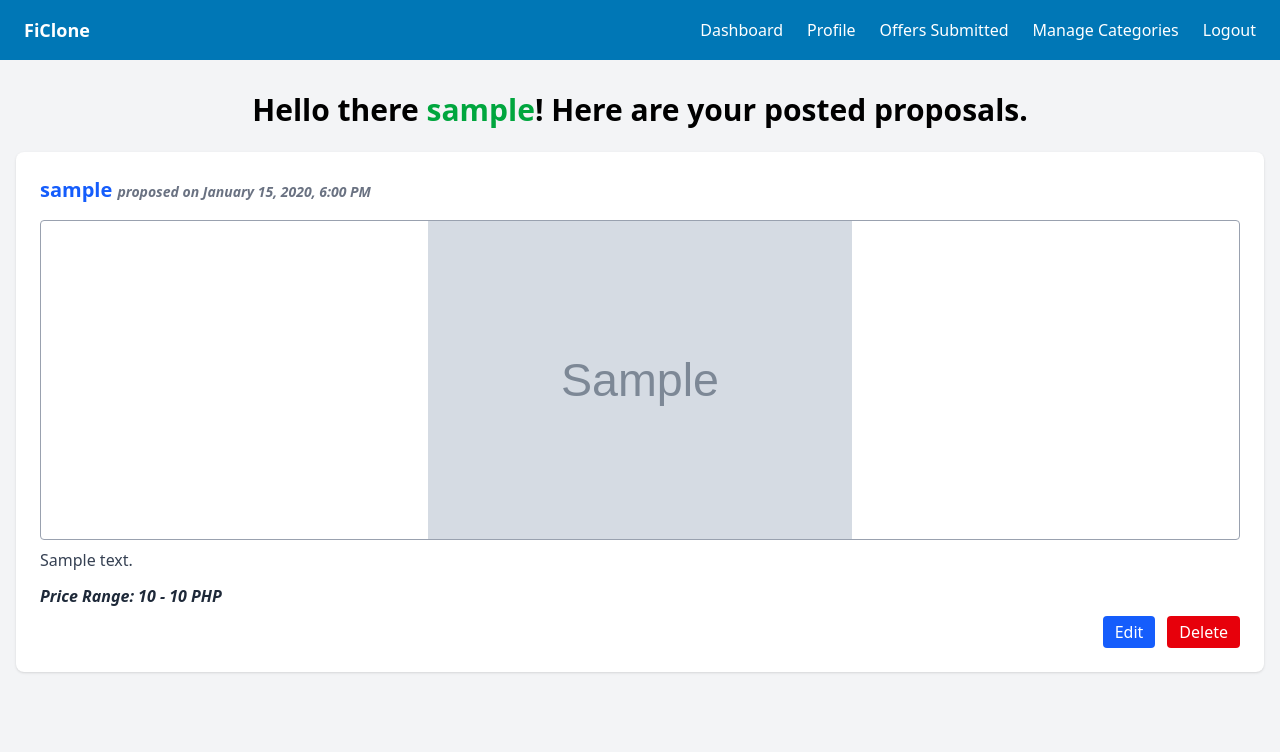
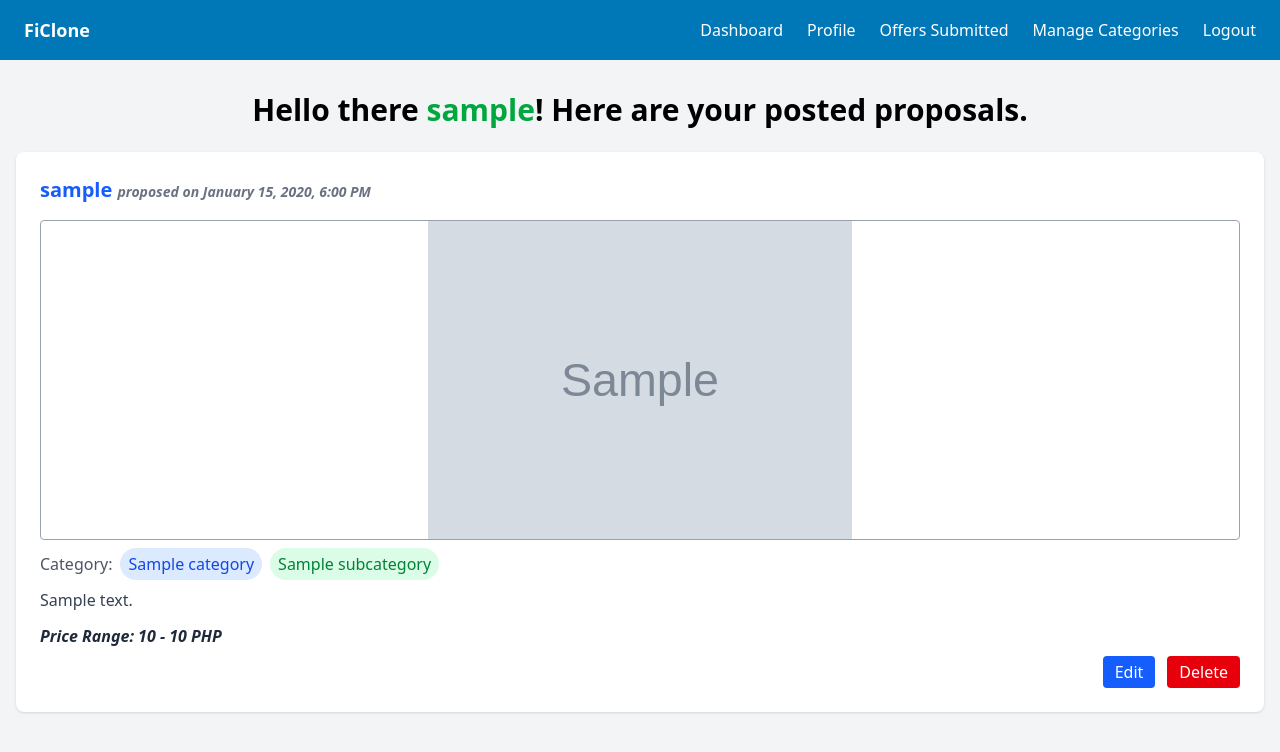
Before and after one commit to ntpyxl/PHP_Fiverr_Clone, a PHP site: page /freelancer/freelancer_proposals.php in a window 1280 px wide. Shown: the top 752 px of the page. Run offline with PHP 8.4, Linux system fonts and the light colour scheme; the visitor is signed in with stand-in values (Sample User, id 1); tables that the repository leaves empty hold one stand-in row (values such as "Sample post"); grey boxes marked "Sample" are stand-in pictures.

Commit message:
Improved proposal edit form behavior regarding categories

```diff
--- a/core/classes/Proposal.php
+++ b/core/classes/Proposal.php
@@ -29,13 +29,36 @@ class Proposal extends Database
     public function getProposals($id = null)
     {
         if ($id) {
-            $sql = "SELECT * FROM Proposals JOIN fiverr_clone_users on Proposals.proposer_id = fiverr_clone_users.user_id WHERE Proposal_id = ?";
+            $sql = "SELECT
+                    Proposals.*,
+                    category.category_name,
+                    subcategory.subcategory_name,
+                    fiverr_clone_users.*,
+                    Proposals.date_added AS proposals_date_added
+                    FROM Proposals
+                    JOIN fiverr_clone_users ON
+                    Proposals.proposer_id = fiverr_clone_users.user_id
+                    LEFT JOIN category ON
+                    Proposals.category_id = category.category_id
+                    LEFT JOIN subcategory ON
+                    Proposals.subcategory_id = subcategory.subcategory_id
+                    WHERE Proposal_id = ?
+                    ORDER BY Proposals.date_added DESC";
             return $this->executeQuerySingle($sql, [$id]);
         }
-        $sql = "SELECT Proposals.*, fiverr_clone_users.*,
+        $sql = "SELECT
+                Proposals.*,
+                category.category_name,
+                subcategory.subcategory_name,
+                fiverr_clone_users.*,
                 Proposals.date_added AS proposals_date_added
-                FROM Proposals JOIN fiverr_clone_users ON
+                FROM Proposals
+                JOIN fiverr_clone_users ON
                 Proposals.proposer_id = fiverr_clone_users.user_id
+                LEFT JOIN category ON
+                Proposals.category_id = category.category_id
+                LEFT JOIN subcategory ON
+                Proposals.subcategory_id = subcategory.subcategory_id
                 ORDER BY Proposals.date_added DESC";
         return $this->executeQuery($sql);
     }
@@ -43,10 +66,18 @@ class Proposal extends Database
 
     public function getProposalsByUserID($user_id)
     {
-        $sql = "SELECT Proposals.*, fiverr_clone_users.*,
+        $sql = "SELECT
+                Proposals.*,
+                category.category_name,
+                subcategory.subcategory_name,
+                fiverr_clone_users.*,
                 Proposals.date_added AS proposals_date_added
                 FROM Proposals JOIN fiverr_clone_users ON
                 Proposals.proposer_id = fiverr_clone_users.user_id
+                LEFT JOIN category ON
+                Proposals.category_id = category.category_id
+                LEFT JOIN subcategory ON
+                Proposals.subcategory_id = subcategory.subcategory_id
                 WHERE proposals.proposer_id = ?
                 ORDER BY Proposals.date_added DESC";
         return $this->executeQuery($sql, [$user_id]);
--- a/core/handleForms.php
+++ b/core/handleForms.php
@@ -116,10 +116,12 @@ if (isset($_POST['insertNewProposalBtn'])) {
 }
 
 if (isset($_POST['updateProposalBtn'])) {
+	$proposal_id = $_POST['proposal_id'];
+	$description = htmlspecialchars($_POST['description']);
+	$category_id = $_POST['category'];
+	$subcategory_id = $_POST['subcategory'];
 	$min_price = $_POST['min_price'];
 	$max_price = $_POST['max_price'];
-	$proposal_id = $_POST['proposal_id'];
-	$description = htmlspecialchars($_POST['description']);
 	if ($proposalObj->updateProposal($category_id, $subcategory_id, $description, $min_price, $max_price, $proposal_id)) {
 		$_SESSION['status'] = "200";
 		$_SESSION['message'] = "Proposal updated successfully!";
--- a/core/scripts/proposalCard.js
+++ b/core/scripts/proposalCard.js
@@ -1,3 +1,35 @@
 $('.editProposalButton').on('click', function() {
     $(this).closest('.proposalCard').find('.updateProposalForm').toggleClass('hidden');
+
+    let category_id = $(this).closest('.proposalCard').find('.categorySelect').val();
+    let subcategory_select = $(this).closest('.proposalCard').find('.subcategorySelect');
+    let current_subcategory_id = $(this).data('subcategory-id');
+
+    refreshSubcategoryOptions(category_id, subcategory_select, current_subcategory_id);
 });
+
+$('.categorySelect').on('change', function() {
+    let category_id = $(this).val();
+    let subcategory_select = $(this).closest('.categoryForm').find('.subcategorySelect')
+    refreshSubcategoryOptions(category_id, subcategory_select);
+})
+
+function refreshSubcategoryOptions(category_id, subcategory_select, current_subcategory_id = null) {
+    const formData = {
+        category_id: category_id,
+        refreshSubcategoryOptionsRequest: 1
+    };
+
+    $.ajax({
+        type: "POST",
+        url: "../core/handleForms.php",
+        data: formData,
+        success: function(data) {
+            $(subcategory_select).html('<option value="" disabled selected>Select a subcategory</option>' + data);
+
+            if (current_subcategory_id) {
+                $(subcategory_select).val(current_subcategory_id);
+            }
+        }
+    });
+}
--- a/core/scripts/proposalForm.js
+++ b/core/scripts/proposalForm.js
@@ -1,7 +1,6 @@
 $('#categorySelect').on('change', function() {
     refreshSubcategoryOptions();
 })
-
 
 function refreshSubcategoryOptions() {
     const formData = {
--- a/core/styles.css
+++ b/core/styles.css
@@ -10,8 +10,10 @@
     --color-red-400: oklch(70.4% 0.191 22.216);
     --color-red-600: oklch(57.7% 0.245 27.325);
     --color-red-700: oklch(50.5% 0.213 27.518);
+    --color-green-100: oklch(96.2% 0.044 156.743);
     --color-green-600: oklch(62.7% 0.194 149.214);
     --color-green-700: oklch(52.7% 0.154 150.069);
+    --color-blue-100: oklch(93.2% 0.032 255.585);
     --color-blue-300: oklch(80.9% 0.105 251.813);
     --color-blue-500: oklch(62.3% 0.214 259.815);
     --color-blue-600: oklch(54.6% 0.245 262.881);
@@ -229,6 +231,9 @@
     @media (width >= 96rem) {
       max-width: 96rem;
     }
+  }
+  .mx-1 {
+    margin-inline: calc(var(--spacing) * 1);
   }
   .mx-auto {
     margin-inline: auto;
@@ -456,6 +461,13 @@
       margin-block-end: calc(calc(var(--spacing) * 6) * calc(1 - var(--tw-space-y-reverse)));
     }
   }
+  .space-x-2 {
+    :where(& > :not(:last-child)) {
+      --tw-space-x-reverse: 0;
+      margin-inline-start: calc(calc(var(--spacing) * 2) * var(--tw-space-x-reverse));
+      margin-inline-end: calc(calc(var(--spacing) * 2) * calc(1 - var(--tw-space-x-reverse)));
+    }
+  }
   .space-x-3 {
     :where(& > :not(:last-child)) {
       --tw-space-x-reverse: 0;
@@ -535,6 +547,9 @@
   .bg-\[\#0077B6\] {
     background-color: #0077B6;
   }
+  .bg-blue-100 {
+    background-color: var(--color-blue-100);
+  }
   .bg-blue-600 {
     background-color: var(--color-blue-600);
   }
@@ -546,6 +561,9 @@
   }
   .bg-gray-200 {
     background-color: var(--color-gray-200);
+  }
+  .bg-green-100 {
+    background-color: var(--color-green-100);
   }
   .bg-green-600 {
     background-color: var(--color-green-600);
@@ -675,6 +693,9 @@
   .text-blue-600 {
     color: var(--color-blue-600);
   }
+  .text-blue-700 {
+    color: var(--color-blue-700);
+  }
   .text-gray-400 {
     color: var(--color-gray-400);
   }
@@ -695,6 +716,9 @@
   }
   .text-green-600 {
     color: var(--color-green-600);
+  }
+  .text-green-700 {
+    color: var(--color-green-700);
   }
   .text-red-600 {
     color: var(--color-red-600);
--- a/freelancer/freelancer_proposals.php
+++ b/freelancer/freelancer_proposals.php
@@ -53,6 +53,16 @@ if (!$userObj->isLoggedIn()) {
                         alt="Proposal Image"
                         class="w-full h-80 object-contain border border-gray-400 rounded mt-4">
 
+                    <div class="mt-2 flex items-center space-x-2">
+                        <span class="font-medium text-gray-600">Category:</span>
+                        <span class="px-2 py-1 bg-blue-100 text-blue-700 rounded-full font-medium">
+                            <?php echo $proposal['category_name']; ?>
+                        </span>
+                        <span class="px-2 py-1 bg-green-100 text-green-700 rounded-full font-medium">
+                            <?php echo $proposal['subcategory_name']; ?>
+                        </span>
+                    </div>
+
                     <p class="mt-2 text-gray-700"><?php echo $proposal['description']; ?></p>
 
                     <h4 class="mt-3 font-semibold text-gray-800">
@@ -61,6 +71,7 @@ if (!$userObj->isLoggedIn()) {
 
                     <div class="flex mt-2 justify-end space-x-3">
                         <button
+                            data-subcategory-id="<?php echo $proposal['subcategory_id']; ?>"
                             class="editProposalButton bg-blue-600 hover:bg-blue-700 text-white px-3 py-1 rounded cursor-pointer">
                             Edit
                         </button>
@@ -78,6 +89,41 @@ if (!$userObj->isLoggedIn()) {
                     </div>
 
                     <form action="../core/handleForms.php" method="POST" class="updateProposalForm hidden mt-6 space-y-4">
+                        <div>
+                            <label class="block text-sm font-medium mb-1">Description</label>
+                            <input type="hidden" name="proposal_id" value="<?php echo $proposal['proposal_id']; ?>">
+                            <textarea name="description"
+                                class="w-full border rounded px-3 py-2"><?php echo $proposal['description']; ?></textarea>
+                        </div>
+
+                        <div class="categoryForm grid grid-cols-1 md:grid-cols-2 gap-4">
+                            <div>
+                                <label class="block text-sm font-medium mb-1">Category</label>
+                                <select name="category" required
+                                    class="categorySelect w-full border rounded px-3 py-2 focus:ring focus:ring-blue-300">
+                                    <option value="" disabled>Select a category</option>
+
+                                    <?php foreach ($categoryObj->getCategories() as $category) { ?>
+                                        <option
+                                            value="<?php echo $category['category_id']; ?>"
+                                            <?php if ($category['category_id'] == $proposal['category_id']) { ?>
+                                            selected
+                                            <?php } ?>>
+                                            <?php echo $category['category_name']; ?>
+                                        </option>
+                                    <?php } ?>
+                                </select>
+                            </div>
+
+                            <div>
+                                <label class="block text-sm font-medium mb-1">Subcategory</label>
+                                <select name="subcategory" required
+                                    class="subcategorySelect w-full border rounded px-3 py-2 focus:ring focus:ring-blue-300">
+                                    <option value="" disabled>Select a subcategory</option>
+                                </select>
+                            </div>
+                        </div>
+
                         <div class="grid grid-cols-1 md:grid-cols-2 gap-4">
                             <div>
                                 <label class="block text-sm font-medium mb-1">Minimum Price</label>
@@ -92,12 +138,7 @@ if (!$userObj->isLoggedIn()) {
                                     class="w-full border rounded px-3 py-2">
                             </div>
                         </div>
-                        <div>
-                            <label class="block text-sm font-medium mb-1">Description</label>
-                            <input type="hidden" name="proposal_id" value="<?php echo $proposal['proposal_id']; ?>">
-                            <textarea name="description"
-                                class="w-full border rounded px-3 py-2"><?php echo $proposal['description']; ?></textarea>
-                        </div>
+
                         <button type="submit"
                             name="updateProposalBtn"
                             class="w-full bg-blue-600 hover:bg-blue-700 text-white px-4 py-2 rounded cursor-pointer">
```
Also changed, not shown: freelancer/index.php (+11 -1 lines).
